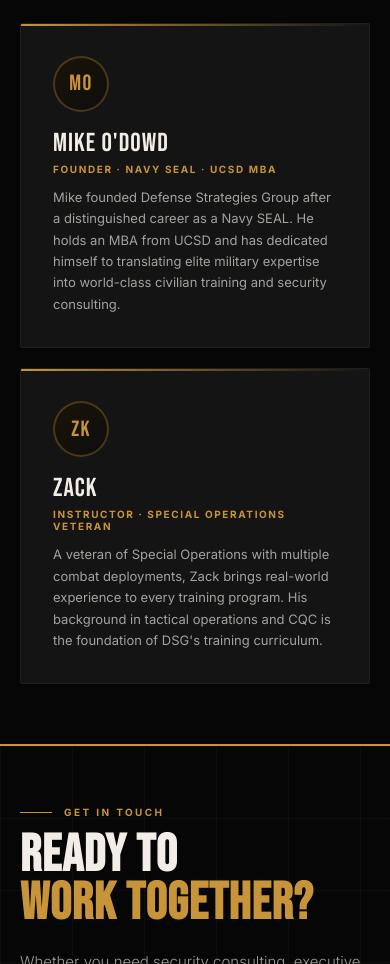
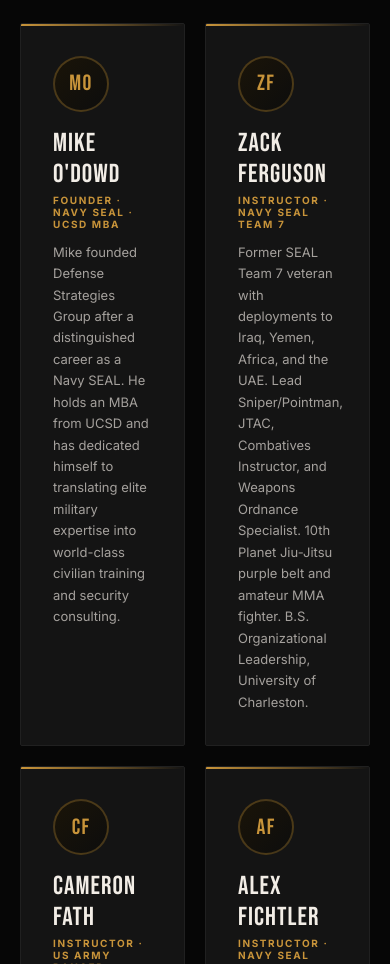
Before and after one commit to parfourio/defense-strategies-demo, a website: page index.html in a window 390 px wide. Shown: the part 7480-8444 px from the top of the page. Drawn offline with Linux system fonts and the light colour scheme.

Commit message:
Restore all 5 team members

```diff
--- a/index.html
+++ b/index.html
@@ -155,7 +155,7 @@
     .team-header { text-align:center; margin-bottom:56px; }
     .team-title { font-family:'Bebas Neue',sans-serif; font-size:clamp(52px,7vw,88px); color:var(--white); line-height:0.92; letter-spacing:0.02em; margin-top:8px; }
     .team-title span { color:var(--gold); }
-    .team-grid { display:grid; grid-template-columns:repeat(2,1fr); gap:20px; }
+    .team-grid { display:grid; grid-template-columns:repeat(3,1fr); gap:20px; }
     .team-card { background:var(--dark-card); border:1px solid var(--dark-border); border-radius:2px; padding:32px; position:relative; overflow:hidden; transition:border-color 0.25s; }
     .team-card:hover { border-color:rgba(200,148,58,0.35); }
     .team-card::before { content:''; position:absolute; top:0; left:0; right:0; height:2px; background:linear-gradient(90deg,var(--gold),transparent); }
@@ -203,7 +203,7 @@
       .training-header,.skirmish-inner,.contact-inner { grid-template-columns:1fr; gap:40px; }
       .gold-band-grid { grid-template-columns:1fr 1fr; }
       .training-grid { grid-template-columns:1fr 1fr; }
-      .team-grid { grid-template-columns:1fr; }
+      .team-grid { grid-template-columns:1fr 1fr; }
       .stats-inner { grid-template-columns:1fr 1fr; }
       .stat-item { border-right:none; border-bottom:1px solid rgba(6,6,6,0.1); }
       .stat-item:nth-child(odd) { border-right:1px solid rgba(6,6,6,0.1) !important; }
@@ -392,7 +392,10 @@
       </div>
       <div class="team-grid">
         <div class="team-card"><div class="team-avatar"><span class="team-initials">MO</span></div><div class="team-name">Mike O'Dowd</div><div class="team-role">Founder · Navy SEAL · UCSD MBA</div><p class="team-bio">Mike founded Defense Strategies Group after a distinguished career as a Navy SEAL. He holds an MBA from UCSD and has dedicated himself to translating elite military expertise into world-class civilian training and security consulting.</p></div>
-        <div class="team-card"><div class="team-avatar"><span class="team-initials">ZK</span></div><div class="team-name">Zack</div><div class="team-role">Instructor · Special Operations Veteran</div><p class="team-bio">A veteran of Special Operations with multiple combat deployments, Zack brings real-world experience to every training program. His background in tactical operations and CQC is the foundation of DSG's training curriculum.</p></div>
+        <div class="team-card"><div class="team-avatar"><span class="team-initials">ZF</span></div><div class="team-name">Zack Ferguson</div><div class="team-role">Instructor · Navy SEAL Team 7</div><p class="team-bio">Former SEAL Team 7 veteran with deployments to Iraq, Yemen, Africa, and the UAE. Lead Sniper/Pointman, JTAC, Combatives Instructor, and Weapons Ordnance Specialist. 10th Planet Jiu-Jitsu purple belt and amateur MMA fighter. B.S. Organizational Leadership, University of Charleston.</p></div>
+        <div class="team-card"><div class="team-avatar"><span class="team-initials">CF</span></div><div class="team-name">Cameron Fath</div><div class="team-role">Instructor · US Army Ranger</div><p class="team-bio">Former US Army Ranger and California National Guardsman — 9 years of service including deployments to the Middle East and joint training in Europe and Asia. Host of "Toughest Forces on Earth" on Netflix. Owner of KITGOD tactical brand. B.S. Business Management, Pepperdine University.</p></div>
+        <div class="team-card"><div class="team-avatar"><span class="team-initials">AF</span></div><div class="team-name">Alex Fichtler</div><div class="team-role">Instructor · Navy SEAL</div><p class="team-bio">9-year Navy SEAL combat veteran with operational experience in Afghanistan, the Middle East, and Africa. Naval Special Warfare Scout/Sniper and Comms Specialist. Led the NSW CQB training cell, instructing thousands of active duty SEALs. EMT certified.</p></div>
+        <div class="team-card"><div class="team-avatar"><span class="team-initials">NM</span></div><div class="team-name">Nathan Mendes</div><div class="team-role">Instructor · USMC · Law Enforcement</div><p class="team-bio">20+ years of local, state, and federal law enforcement — Patrol, K9, SWAT, Sniper/Observer, Homicide, and Narcotics. USMC veteran deployed to Ar Ramadi, Iraq. BJJ black belt and owner of Mendes Brazilian Jiu-Jitsu Academy with affiliates in California and Hawaii.</p></div>
       </div>
     </div>
   </section>
```
